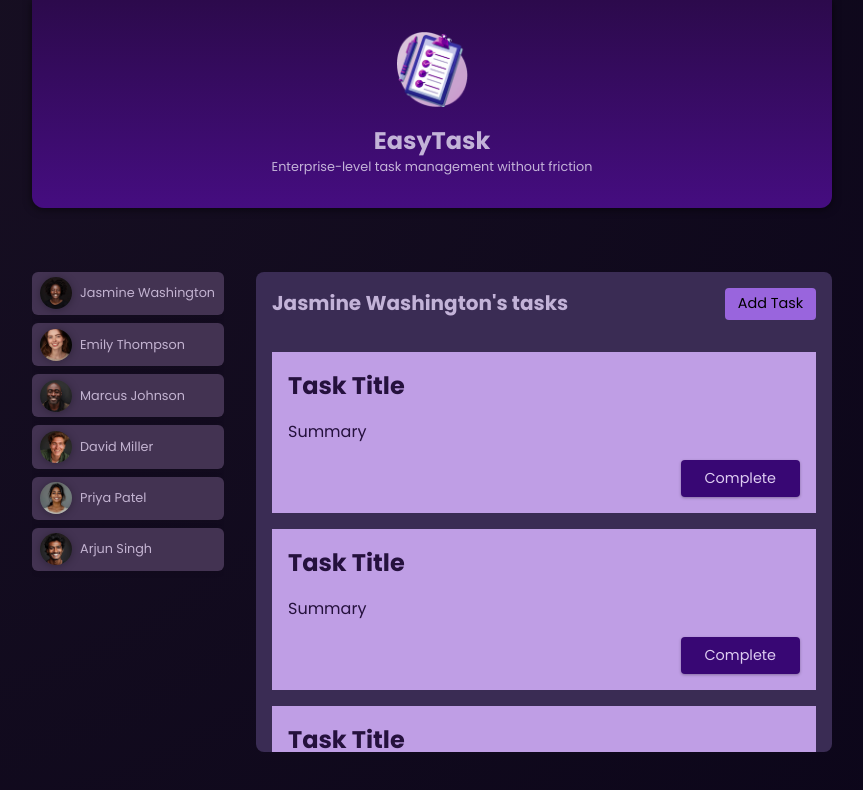
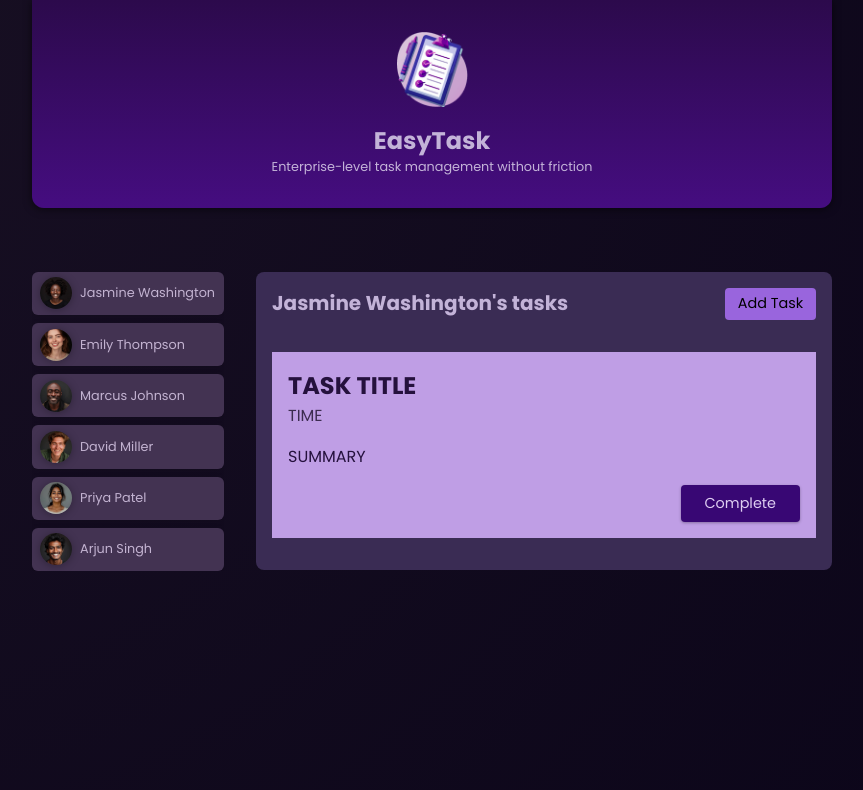
Before and after one commit to DatSUPER/usertaskmanager, an Angular app: page / in a window 1280 px wide. Both pictures are taken after a click on the button "Jasmine Washington". Shown: the top 790 px of the page, without its empty margins (208-1071 px from the left). Built offline with nearby package versions, Linux system fonts and the light colour scheme.

Commit message:
changes in the component

```diff
--- a/src/app/app.component.html
+++ b/src/app/app.component.html
@@ -12,7 +12,7 @@
   </ul>
 
   @if(selectedUser) {
-    <app-tasks [name]="selectedUser.name" />
+    <app-tasks [userId]="selectedUser.id" [name]="selectedUser.name" />
   } @else {
     <p id="fallback">Select a user to see their tasks! </p>
   }
--- a/src/app/tasks/task/task.component.html
+++ b/src/app/tasks/task/task.component.html
@@ -1,12 +1,10 @@
 
 <article>
 
-    <h2>Task Title</h2>
-    <time datetime=""></time>
-    <p>Summary</p>
+    <h2>TASK TITLE</h2>
+    <time datetime="">TIME</time>
+    <p>SUMMARY</p>
     <p class="actions">
-
-
         <button>Complete</button>
     </p>
 
--- a/src/app/tasks/tasks.component.html
+++ b/src/app/tasks/tasks.component.html
@@ -10,18 +10,13 @@
 
     <ul>
 
-        <li>
-            <app-task></app-task>
+        @for(task of selectedUserTasks; track task.id  ){
+            <li>
+                <app-task></app-task>
 
-        </li>
-        <li>
-            <app-task></app-task>
+            </li>
+        }
 
-        </li>
-        <li>
-            <app-task></app-task>
-
-        </li>
     </ul>
 
 
--- a/src/app/tasks/tasks.component.ts
+++ b/src/app/tasks/tasks.component.ts
@@ -1,5 +1,6 @@
 import { Component, EventEmitter, Input, Output } from '@angular/core';
 import { TaskComponent } from "./task/task.component";
+import { Title } from '@angular/platform-browser';
 
 @Component({
     selector: 'app-tasks',
@@ -9,6 +10,38 @@
     imports: [TaskComponent]
 })
 export class TasksComponent {
-  @Input() name?: string;
+  @Input({required: true}) userId!: string;
+  @Input({required: true}) name!: string;
+  tasks = [
+    {
+      id: "t1",
+      userId: "u1",
+      title: "Master angular",
+      summary: "Learn all the basics of angular.",
+      dueDate: "2025-12-31"
+
+    },
+    {
+      id: 't2',
+      userId: 'u3',
+      title: 'Build first prototype',
+      summary: 'Build a first prototype of the online shop website',
+      dueDate: '2024-05-31',
+    },
+    {
+      id: 't3',
+      userId: 'u3',
+      title: 'Prepare issue template',
+      summary:
+        'Prepare and describe an issue template which will help with project management',
+      dueDate: '2024-06-15',
+    },
+
+
+  ]
+
+  get selectedUserTasks(){
+    return this.tasks.filter((task) => task.userId === this.userId)
+  }
 
 }
```
